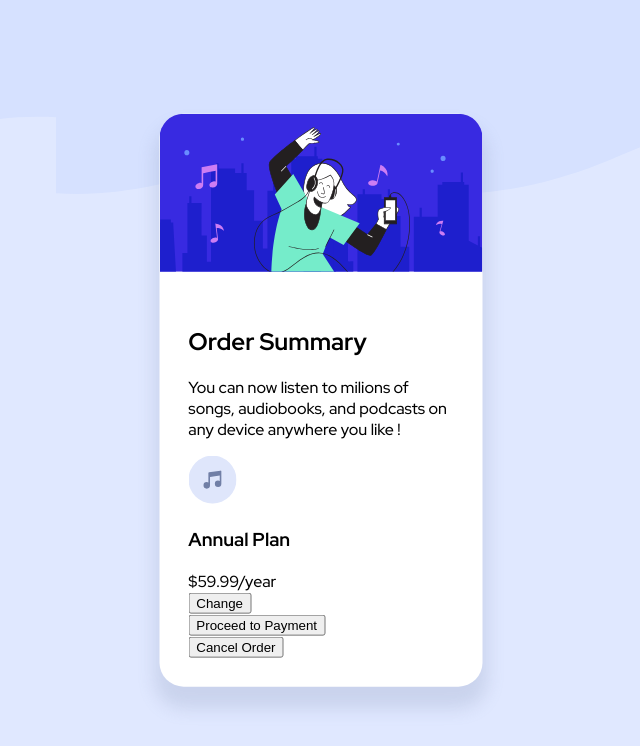
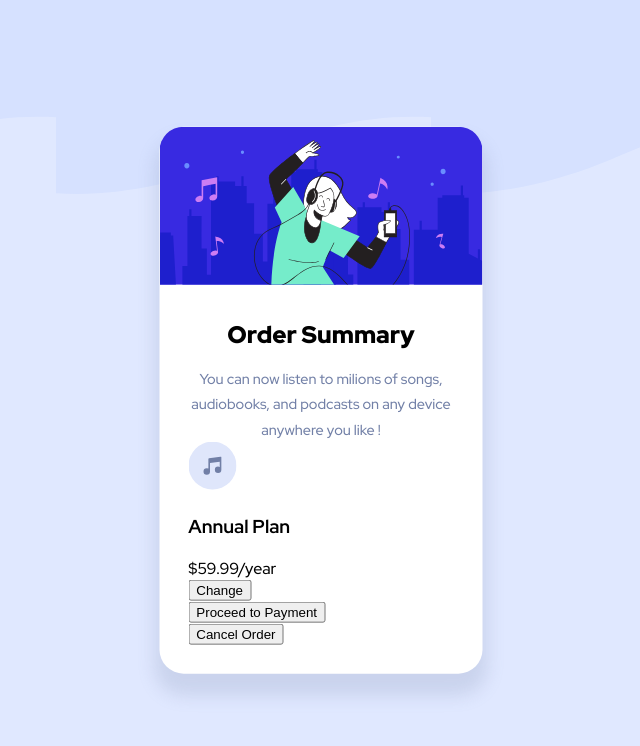
Before and after one commit to tonytangdev/fm-order-summary, a Next.js app: page / in a window 1280 px wide. Shown: the top 746 px of the page, without its empty margins (319-959 px from the left). Built offline with nearby package versions, Linux system fonts and the light colour scheme.

Commit message:
style: Text

```diff
--- a/components/Card.tsx
+++ b/components/Card.tsx
@@ -13,10 +13,10 @@ const Card: React.FunctionComponent<ICardProps> = (props) => {
         <div className={styles.container}>
             <Hero />
             <div className={styles.cardContent}>
-                <h2>
+                <h2 className={styles.title}>
                     Order Summary
                 </h2>
-                <p>
+                <p className={styles.paragraph}>
                     You can now listen to milions of songs, audiobooks, and podcasts on any device anywhere you like !
                 </p>
                 <Item />
--- a/styles/Card.module.css
+++ b/styles/Card.module.css
@@ -10,3 +10,20 @@
 .cardContent {
     padding: 1.8rem;
 }
+
+.title {
+    margin: 0;
+    margin-bottom: 1rem;
+    font-weight: 900;
+    font-size: 1.5rem;
+    text-align: center;
+}
+
+.paragraph {
+    font-size: 0.9rem;
+    color: hsl(224, 23%, 55%);
+    line-height: 1.6rem;
+    text-align: center;
+    margin: 0;
+    font-weight: 500;
+}
--- a/styles/globals.css
+++ b/styles/globals.css
@@ -8,6 +8,7 @@ body {
   background-image: url(../public/pattern-background-mobile.svg);
   /* background-image: url(../public/pattern-background-desktop.svg); */
   background-repeat: repeat-x;
+  font-size: 16px;
 }
 
 a {
```
